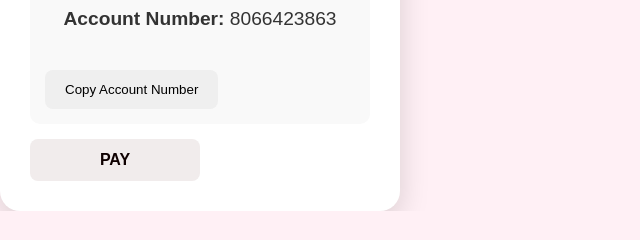
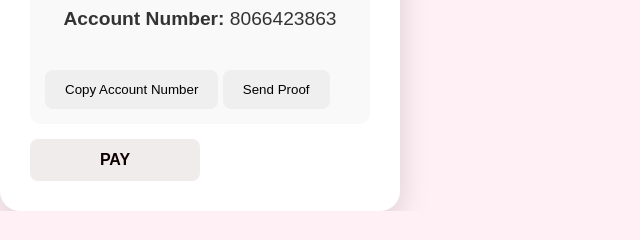
Before and after one commit to patsy-sys/BlexyBcakes, a plain HTML site: page paynow.html in a window 1280 px wide. Both pictures are taken after a click on the label "Bank Transfer". Shown: the part 485-725 px from the top of the page, 0-640 px from the left. Drawn offline with Linux system fonts and the light colour scheme.

Commit message:
done last2

```diff
--- a/paynow.html
+++ b/paynow.html
@@ -34,6 +34,10 @@
             <button onclick="copyAccount()">
                 Copy Account Number
             </button>
+
+            <button onclick="sendToWhatsApp()">
+                Send Proof
+            </button>
         </div>
 
         <button class="checkout-btn" onclick="checkout()">
@@ -41,6 +45,8 @@
         </button>
 
     </div>
+
+
 
 
     <script src="script.js"></script>
--- a/script.js
+++ b/script.js
@@ -69,3 +69,12 @@ const bankSelected = document.querySelector(
 document.getElementById("bankDetails").style.display =
 bankSelected ? "block" : "none";
 }
+
+function sendToWhatsApp() {
+    const message =
+    `Hello, i have completed  payment for N${cartTotal}. sending my payment slip now.`;
+    window.open(
+        `https://wa.me/2348066423863?text=${encodeURIComponent(message)}`,
+        "_blank"
+    );
+}
```
